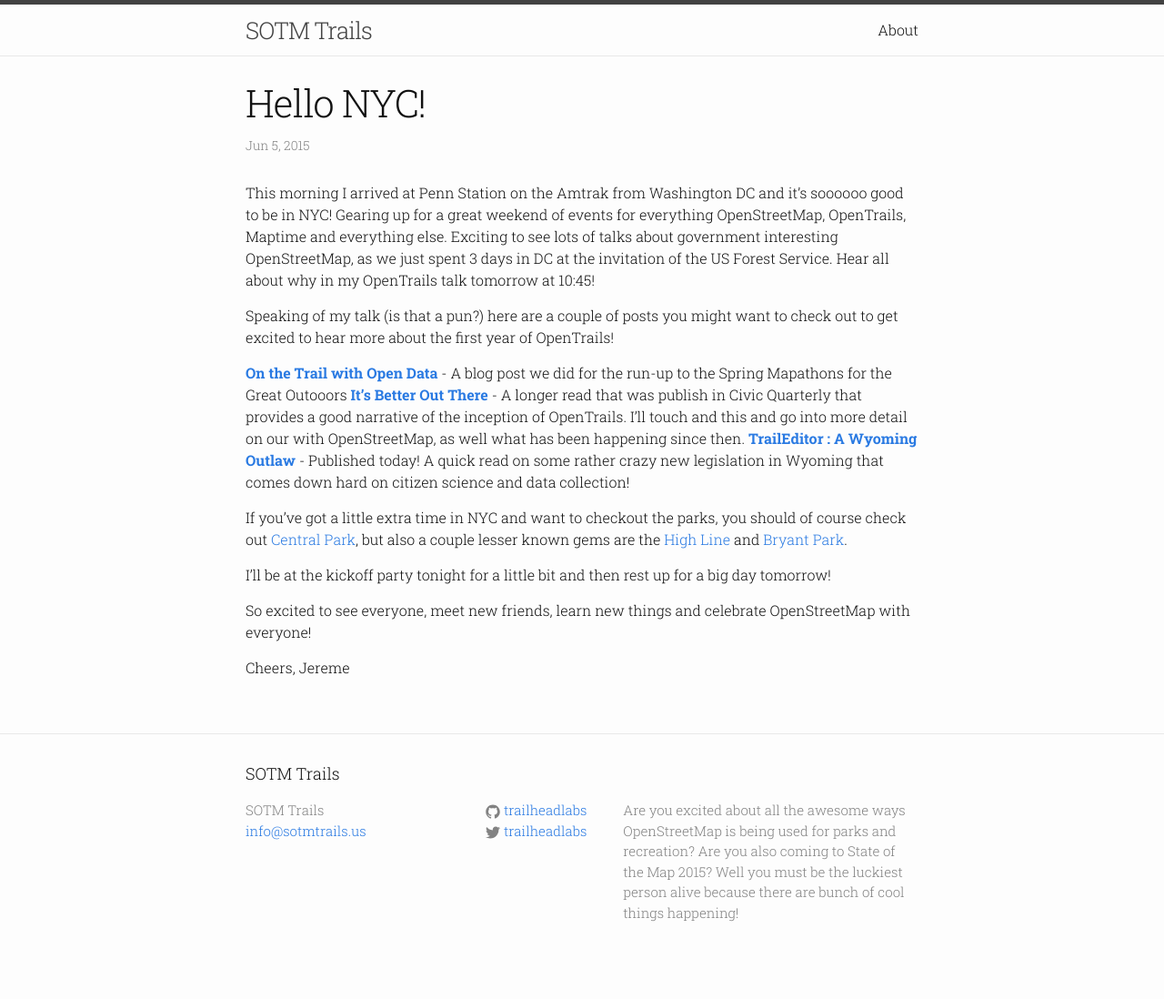
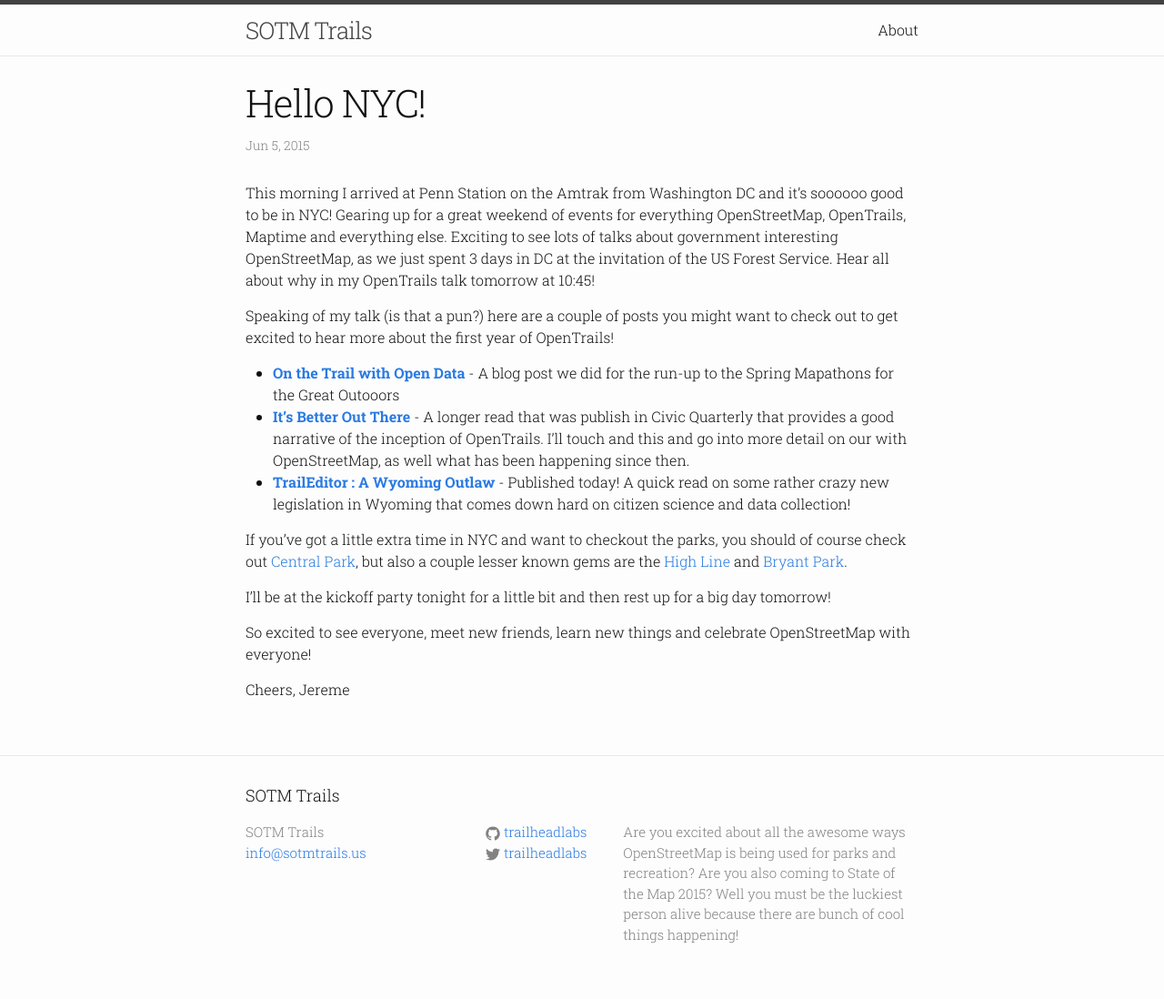
Before and after one commit to trailheadlabs/sotmtrails.us, a Jekyll site: the page built from _posts/2015-06-05-hello-nyc.markdown, in a window 1280 px wide. Shown: the whole page at 91% size. Built offline with Jekyll 4.4.1, drawn with Linux system fonts in a browser that asks for light colours; before the commit the page ends 1074 px from its top, so only the background shows below that.

```diff
--- a/_posts/2015-06-05-hello-nyc.markdown
+++ b/_posts/2015-06-05-hello-nyc.markdown
@@ -8,9 +8,9 @@ This morning I arrived at Penn Station on the Amtrak from Washington DC and it's
 
 Speaking of my talk (is that a pun?) here are a couple of posts you might want to check out to get excited to hear more about the first year of OpenTrails!
 
-**[On the Trail with Open Data][bffs]** - A  blog post we did for the run-up to the Spring Mapathons for the Great Outooors
-**[It's Better Out There][civic]** - A longer read that was publish in Civic Quarterly that provides a good narrative of the inception of OpenTrails. I'll touch and this and go into more detail on our with OpenStreetMap, as well what has been happening since then.
-**[TrailEditor : A Wyoming Outlaw][wyoming]** - Published today! A quick read on some rather crazy new legislation in Wyoming that comes down hard on citizen science and data collection!
+* **[On the Trail with Open Data][bffs]** - A  blog post we did for the run-up to the Spring Mapathons for the Great Outooors
+* **[It's Better Out There][civic]** - A longer read that was publish in Civic Quarterly that provides a good narrative of the inception of OpenTrails. I'll touch and this and go into more detail on our with OpenStreetMap, as well what has been happening since then.
+* **[TrailEditor : A Wyoming Outlaw][wyoming]** - Published today! A quick read on some rather crazy new legislation in Wyoming that comes down hard on citizen science and data collection!
 
 If you've got a little extra time in NYC and want to checkout the parks, you should of course check out [Central Park][central-park], but also a couple lesser known gems are the [High Line][high-line] and [Bryant Park][bryant-park].
 
```
